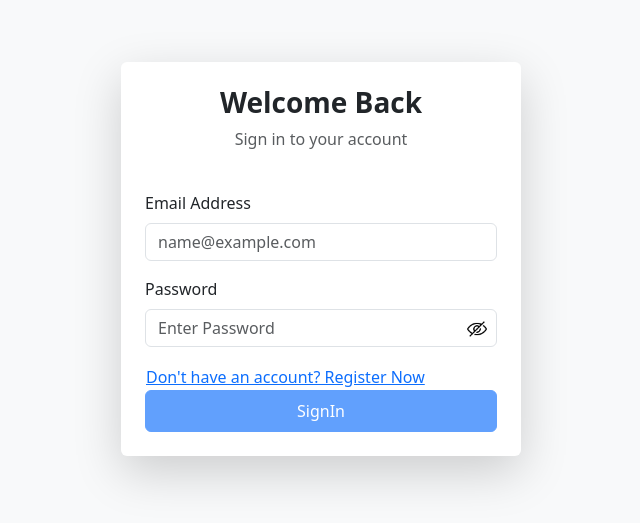
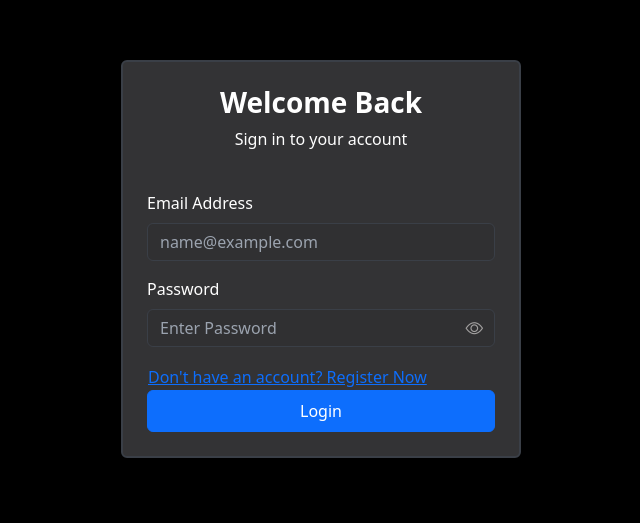
Before and after one commit to SalehShanteer/BookFlix_Frontend, an Angular app: page /login in a window 1280 px wide. Shown: the part 141-664 px from the top of the page, without its empty margins (319-959 px from the left). Built offline with nearby package versions, Linux system fonts and the light colour scheme.

Commit message:
feat: implement global design system, password field component, and login UI structure

```diff
--- a/angular.json
+++ b/angular.json
@@ -29,9 +29,9 @@
               "src/assets"
             ],
             "styles": [
-              "src/styles.scss",
               "node_modules/bootstrap/dist/css/bootstrap.min.css",
-              "node_modules/bootstrap-icons/font/bootstrap-icons.min.css"
+              "node_modules/bootstrap-icons/font/bootstrap-icons.min.css",
+              "src/styles.scss"
             ],
             "scripts": ["node_modules/bootstrap/dist/js/bootstrap.min.js"]
           },
--- a/src/app/features/auth/login/login.html
+++ b/src/app/features/auth/login/login.html
@@ -1,29 +1,23 @@
-<div class="container-fluid min-vh-100 d-flex align-items-center justify-content-center bg-light">
-  <div class="card shadow-lg p-4 border-0">
+<div class="container-fluid min-vh-100 d-flex align-items-center justify-content-center bg-black">
+  <div class="card shadow-lg p-4">
     <div class="text-center mb-4">
-      <h3 class="fw-bold">{{ 'WelcomeBack' | locale }}</h3>
-      <p class="text-muted">{{ 'SignInToAccount' | locale }}</p>
+      <h3 class="main-text fw-bold">{{ 'WelcomeBack' | locale }}</h3>
+      <p class="main-text">{{ 'SignInToAccount' | locale }}</p>
     </div>
     <form [formGroup]="loginForm" (ngSubmit)="onLogin()">
       <div class="mb-3">
-        <label for="email" class="form-label">{{ 'EmailAddress' | locale }}</label>
-        <input
-          id="email"
-          class="form-control"
-          type="email"
-          formControlName="email"
-          placeholder="name@example.com"
-        />
+        <label for="email" class="form-label main-text">{{ 'EmailAddress' | locale }}</label>
+        <input id="email" class="form-control" type="email" formControlName="email" placeholder="name@example.com" />
       </div>
       <div class="mb-3">
-        <label for="password" class="form-label">{{ 'Password' | locale }}</label>
+        <label for="password" class="form-label main-text">{{ 'Password' | locale }}</label>
         <app-password-field id="password" formControlName="password" placeholder="EnterPassword" />
       </div>
       <button type="button" class="btn btn-link p-0" (click)="showRegisterScreen()">
         {{ 'RegisterNow' | locale }}
       </button>
-      <button class="btn btn-primary w-100 py-2" [disabled]="loginForm.invalid">
-        {{ 'SignIn' | locale }}
+      <button class="btn btn-primary w-100 py-2">
+        {{ 'Login' | locale }}
       </button>
     </form>
   </div>
--- a/src/app/features/auth/login/login.scss
+++ b/src/app/features/auth/login/login.scss
@@ -1,4 +1,6 @@
-.card{
+.card {
   max-width: 400px;
   width: 100%;
+  background-color: var(--bf-bg-card);
+  border: 2px solid var(--bf-border-input);
 }
--- a/src/app/features/settings/account-settings/account-settings.scss
+++ b/src/app/features/settings/account-settings/account-settings.scss
@@ -1,6 +1,6 @@
 .section {
   border: 2px solid var(--bf-border-input);
   padding: 15px;
-  background-color: var(--bf-bg-card);
+  background-color: var(--bf-bg-section);
   border-radius: 10px;
 }
--- a/src/app/shared/components/password-field/password-field.html
+++ b/src/app/shared/components/password-field/password-field.html
@@ -1,11 +1,12 @@
 <div class="password-container">
-  <input
-    class="form-control"
-    [type]="show ? 'text' : 'password'"
-    [placeholder]="placeholder | locale"
-    [value]="value"
-    (input)="updateValue($event.target.value)"
-    (blur)="onTouched()"
-  />
-  <img [src]="imageSource" (click)="onToggle()" />
+  <input class="form-control" [type]="show ? 'text' : 'password'" [placeholder]="placeholder | locale" [value]="value"
+    (input)="updateValue($any($event.target).value)" (blur)="onTouched()" />
+  <button type="button" class="toggle-btn" (click)="onToggle()"
+    [attr.aria-label]="show ? 'Hide password' : 'Show password'" [title]="show ? 'Hide password' : 'Show password'">
+    @if (show) {
+    <i class="bi bi-eye-slash"></i>
+    } @else {
+    <i class="bi bi-eye"></i>
+    }
+  </button>
 </div>
--- a/src/app/shared/components/password-field/password-field.scss
+++ b/src/app/shared/components/password-field/password-field.scss
@@ -1,10 +1,29 @@
 .password-container {
   position: relative;
-  img {
-    right: 0;
-    top: 0;
+  display: flex;
+  align-items: center;
+
+  .toggle-btn {
     position: absolute;
-    height: 20px;
-    transform: translate(-10px,50%);
+    right: 12px;
+    background: transparent;
+    border: none;
+    color: var(--bf-gray-button, #a2a0a0);
+    padding: 0;
+    display: flex;
+    align-items: center;
+    justify-content: center;
+    cursor: pointer;
+    font-size: 1.1rem;
+    line-height: 1;
+    transition: color 0.2s ease-in-out;
+
+    &:hover {
+      color: var(--bf-text-main, #ffffff);
+    }
+  }
+
+  .form-control {
+    padding-right: 40px;
   }
 }
--- a/src/app/shared/components/password-field/password-field.ts
+++ b/src/app/shared/components/password-field/password-field.ts
@@ -19,13 +19,12 @@ export class PasswordField {
   @Input() placeholder: string = '';
   show: boolean = false;
   value = '';
-  imageSource: string = 'assets/images/hide.png';
+
   onToggle() {
     this.show = !this.show;
-    this.imageSource = this.show ? 'assets/images/show.png' : 'assets/images/hide.png';
   }
-  onChange = (value: any) => {};
-  onTouched = () => {};
+  onChange = (value: any) => { };
+  onTouched = () => { };
 
   writeValue(value: any): void {
     this.value = value || '';
--- a/src/app/shared/components/profile-image/profile-image.scss
+++ b/src/app/shared/components/profile-image/profile-image.scss
@@ -11,7 +11,7 @@
     border-radius: 50%;
     background-color: var(--bf-gray-button);
     color: var(--bf-bg-main);
-    border: 2px solid var(--bf-bg-card);
+    border: 2px solid var(--bf-bg-section);
     cursor: pointer;
     transition: all 0.2s ease-in-out;
     padding: 0;
--- a/src/styles.scss
+++ b/src/styles.scss
@@ -6,8 +6,9 @@
   /* Surfaces */
   --bf-bg-main: #111214;
   --bf-bg-sidebar: #16181c;
-  --bf-bg-card: #212429;
-  --bf-bg-input: #1b1d20;
+  --bf-bg-section: #212429;
+  --bf-bg-card: #333335;
+  --bf-bg-input: #303032;
   --bf-border-input: #3a3f47;
   --bf-gray-button: #a2a0a0;
 
@@ -25,3 +26,34 @@
   margin: 0px 0px -10px 10px;
   color: red;
 }
+
+.main-text {
+  color: var(--bf-text-main);
+}
+
+.form-control,
+input {
+  background-color: var(--bf-bg-input) !important;
+  border: 1px solid var(--bf-border-input) !important;
+  color: var(--bf-text-main) !important;
+
+  &::placeholder {
+    color: var(--bf-text-muted) !important;
+    opacity: 1;
+  }
+
+  &:focus {
+    background-color: var(--bf-bg-input) !important;
+    border-color: var(--bf-primary) !important;
+    color: var(--bf-text-main) !important;
+    box-shadow: 0 0 0 0.25rem rgba(38, 107, 241, 0.25) !important;
+  }
+
+  &:-webkit-autofill,
+  &:-webkit-autofill:hover,
+  &:-webkit-autofill:focus {
+    -webkit-text-fill-color: var(--bf-text-main) !important;
+    -webkit-box-shadow: 0 0 0px 1000px var(--bf-bg-input) inset !important;
+    transition: background-color 5000s ease-in-out 0s;
+  }
+}
```
